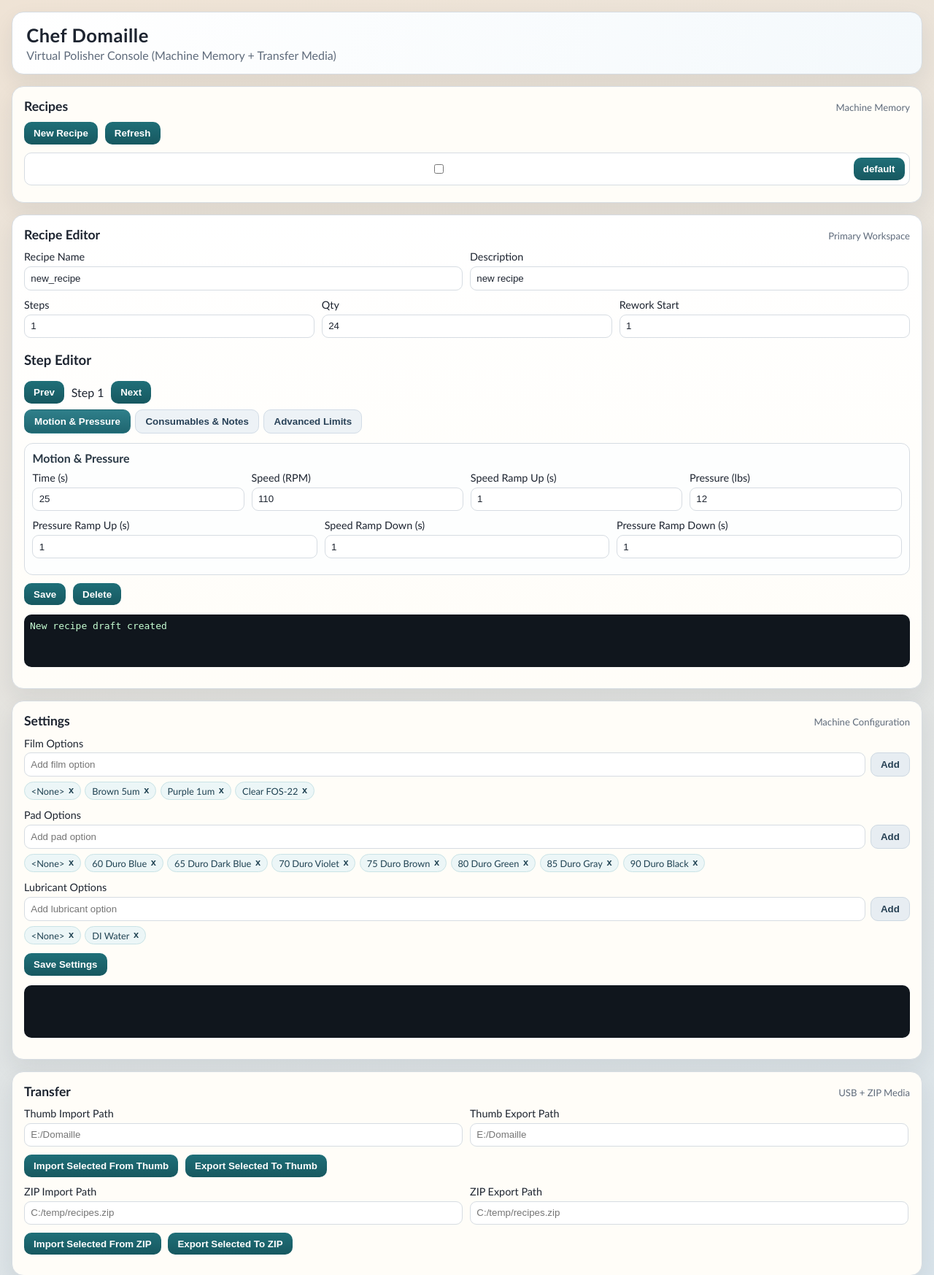
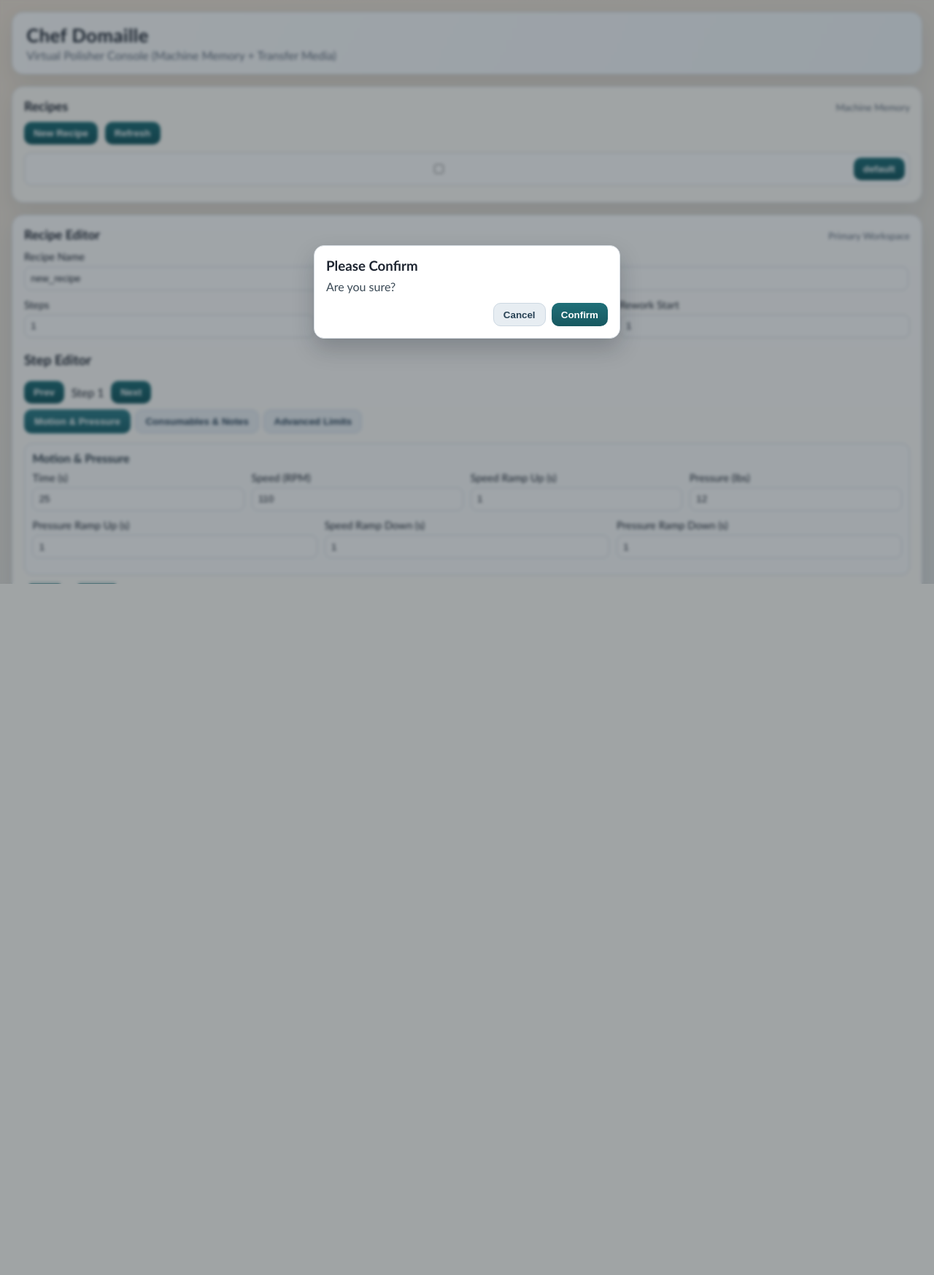
Before and after one commit to por-dgo/chef-domaille, a Flask app: page / in a window 1280 px wide. Shown: the top 1747 px of the page at 73% size. After the commit the page ends 800 px from the top, so only its background shows below. Run offline with Flask 3, Linux system fonts and the light colour scheme.

Commit message:
feat: add modal/toast UX and drag-reorder for settings chips

```diff
--- a/static/app.css
+++ b/static/app.css
@@ -234,6 +234,21 @@
   border-radius: 999px;
   padding: 0.2rem 0.55rem;
   font-size: 0.8rem;
+  cursor: grab;
+  user-select: none;
+}
+
+.chip:active {
+  cursor: grabbing;
+}
+
+.chip-dragging {
+  opacity: 0.45;
+}
+
+.chip-drop-target {
+  outline: 2px dashed #66a7b2;
+  outline-offset: 2px;
 }
 
 .chip-remove {
@@ -252,13 +267,77 @@
   border: 1px solid #cdd8e2;
 }
 
-.status {
-  background: #10161d;
-  color: #c7ffd4;
-  border-radius: 10px;
-  padding: 0.5rem;
-  min-height: 72px;
+.toast-container {
+  position: fixed;
+  right: 1rem;
+  bottom: 1rem;
+  display: flex;
+  flex-direction: column;
+  gap: 0.5rem;
+  z-index: 1100;
+  width: min(360px, calc(100vw - 1.2rem));
+}
+
+.toast {
+  border-radius: 12px;
+  padding: 0.6rem 0.75rem;
+  color: #fff;
+  box-shadow: 0 8px 22px rgba(19, 35, 45, 0.18);
+  animation: toast-slide 180ms ease-out;
   white-space: pre-wrap;
+}
+
+.toast-ok {
+  background: linear-gradient(180deg, #2f7f6a, #246555);
+}
+
+.toast-error {
+  background: linear-gradient(180deg, #b64352, #8f3340);
+}
+
+.modal-overlay {
+  position: fixed;
+  inset: 0;
+  background: rgba(19, 30, 40, 0.4);
+  backdrop-filter: blur(2px);
+  display: grid;
+  place-items: center;
+  z-index: 1200;
+}
+
+.modal-card {
+  width: min(420px, calc(100vw - 1.2rem));
+  background: #fff;
+  border: 1px solid var(--line);
+  border-radius: 14px;
+  box-shadow: 0 14px 30px rgba(12, 25, 34, 0.22);
+  padding: 1rem;
+}
+
+.modal-card h3 {
+  margin: 0 0 0.55rem;
+}
+
+.modal-card p {
+  margin: 0 0 0.8rem;
+  color: #3a4955;
+}
+
+.modal-actions {
+  display: flex;
+  justify-content: flex-end;
+  gap: 0.5rem;
+}
+
+@keyframes toast-slide {
+  from {
+    transform: translateY(10px);
+    opacity: 0;
+  }
+  to {
+    transform: translateY(0);
+    opacity: 1;
+  }
 }
 
 @media (max-width: 1300px) {
--- a/static/app.js
+++ b/static/app.js
@@ -9,17 +9,63 @@
 
 function el(id) { return document.getElementById(id); }
 
+function showToast(message, isError = false, timeoutMs = 3400) {
+  const container = el("toastContainer");
+  if (!container) return;
+  const toast = document.createElement("div");
+  toast.className = `toast ${isError ? "toast-error" : "toast-ok"}`;
+  toast.textContent = message;
+  container.appendChild(toast);
+  window.setTimeout(() => {
+    toast.remove();
+  }, timeoutMs);
+}
+
 function status(msg, isError = false) {
-  const box = el("statusBox");
-  box.textContent = msg;
-  box.style.color = isError ? "#ff9e9e" : "#c7ffd4";
+  showToast(msg, isError);
 }
 
 function settingsStatus(msg, isError = false) {
-  const box = el("settingsStatusBox");
-  if (!box) return;
-  box.textContent = msg;
-  box.style.color = isError ? "#ff9e9e" : "#c7ffd4";
+  showToast(msg, isError);
+}
+
+function confirmDialog(message) {
+  const overlay = el("confirmModal");
+  const messageBox = el("confirmMessage");
+  const okBtn = el("confirmOkBtn");
+  const cancelBtn = el("confirmCancelBtn");
+  if (!overlay || !messageBox || !okBtn || !cancelBtn) {
+    return Promise.resolve(window.confirm(message));
+  }
+
+  overlay.hidden = false;
+  messageBox.textContent = message;
+  okBtn.focus();
+
+  return new Promise((resolve) => {
+    const close = (result) => {
+      overlay.hidden = true;
+      okBtn.removeEventListener("click", onOk);
+      cancelBtn.removeEventListener("click", onCancel);
+      overlay.removeEventListener("click", onOverlay);
+      document.removeEventListener("keydown", onEscape);
+      resolve(result);
+    };
+
+    const onOk = () => close(true);
+    const onCancel = () => close(false);
+    const onOverlay = (event) => {
+      if (event.target === overlay) close(false);
+    };
+    const onEscape = (event) => {
+      if (event.key === "Escape") close(false);
+    };
+
+    okBtn.addEventListener("click", onOk);
+    cancelBtn.addEventListener("click", onCancel);
+    overlay.addEventListener("click", onOverlay);
+    document.addEventListener("keydown", onEscape);
+  });
 }
 
 function setActiveTab(tabName) {
@@ -113,16 +159,56 @@
   return result;
 }
 
+function reorderList(list, fromIndex, toIndex) {
+  const next = [...list];
+  const [moved] = next.splice(fromIndex, 1);
+  next.splice(toIndex, 0, moved);
+  return next;
+}
+
 function renderOptionChips(kind) {
   const idPrefix = kind.toLowerCase();
   const container = el(`${idPrefix}OptionList`);
   if (!container) return;
   container.innerHTML = "";
   const values = state.consumables[kind] || [];
-  for (const value of values) {
+  values.forEach((value, index) => {
     const chip = document.createElement("span");
     chip.className = "chip";
+    chip.draggable = true;
+    chip.dataset.index = String(index);
     chip.textContent = value;
+
+    chip.addEventListener("dragstart", (event) => {
+      event.dataTransfer.effectAllowed = "move";
+      event.dataTransfer.setData("text/plain", String(index));
+      chip.classList.add("chip-dragging");
+    });
+
+    chip.addEventListener("dragend", () => {
+      chip.classList.remove("chip-dragging");
+      container.querySelectorAll(".chip-drop-target").forEach((node) => node.classList.remove("chip-drop-target"));
+    });
+
+    chip.addEventListener("dragover", (event) => {
+      event.preventDefault();
+      chip.classList.add("chip-drop-target");
+    });
+
+    chip.addEventListener("dragleave", () => {
+      chip.classList.remove("chip-drop-target");
+    });
+
+    chip.addEventListener("drop", (event) => {
+      event.preventDefault();
+      chip.classList.remove("chip-drop-target");
+      const fromIndex = Number.parseInt(event.dataTransfer.getData("text/plain"), 10);
+      const toIndex = index;
+      if (!Number.isInteger(fromIndex) || fromIndex === toIndex) return;
+      state.consumables[kind] = reorderList(state.consumables[kind] || [], fromIndex, toIndex);
+      renderOptionChips(kind);
+      populateSelectDropdowns();
+    });
 
     const removeBtn = document.createElement("button");
     removeBtn.type = "button";
@@ -137,7 +223,7 @@
 
     chip.appendChild(removeBtn);
     container.appendChild(chip);
-  }
+  });
 }
 
 function addOption(kind) {
@@ -379,7 +465,8 @@
 async function deleteRecipe() {
   const name = el("recipeName").value.trim();
   if (!name) return;
-  if (!confirm(`Delete recipe ${name}?`)) return;
+  const confirmed = await confirmDialog(`Delete recipe ${name}?`);
+  if (!confirmed) return;
   await api(`/api/recipes/${encodeURIComponent(name)}`, "DELETE");
   state.bundle = null;
   state.selectedRecipe = null;
--- a/templates/index.html
+++ b/templates/index.html
@@ -101,7 +101,6 @@
         <button id="saveBtn">Save</button>
         <button id="deleteBtn">Delete</button>
       </div>
-      <pre id="statusBox" class="status"></pre>
       </section>
 
       <div class="side-stack side-right">
@@ -137,7 +136,6 @@
           <div class="row">
             <button id="saveSettingsBtn">Save Settings</button>
           </div>
-          <pre id="settingsStatusBox" class="status"></pre>
         </section>
 
         <section class="panel card">
@@ -166,6 +164,19 @@
         </section>
       </div>
     </main>
+
+    <div id="toastContainer" class="toast-container" aria-live="polite" aria-atomic="true"></div>
+
+    <div id="confirmModal" class="modal-overlay" hidden>
+      <div class="modal-card" role="dialog" aria-modal="true" aria-labelledby="confirmTitle" aria-describedby="confirmMessage">
+        <h3 id="confirmTitle">Please Confirm</h3>
+        <p id="confirmMessage">Are you sure?</p>
+        <div class="modal-actions">
+          <button type="button" id="confirmCancelBtn" class="secondary-btn">Cancel</button>
+          <button type="button" id="confirmOkBtn">Confirm</button>
+        </div>
+      </div>
+    </div>
   </div>
 
   <script src="/static/app.js"></script>
```
